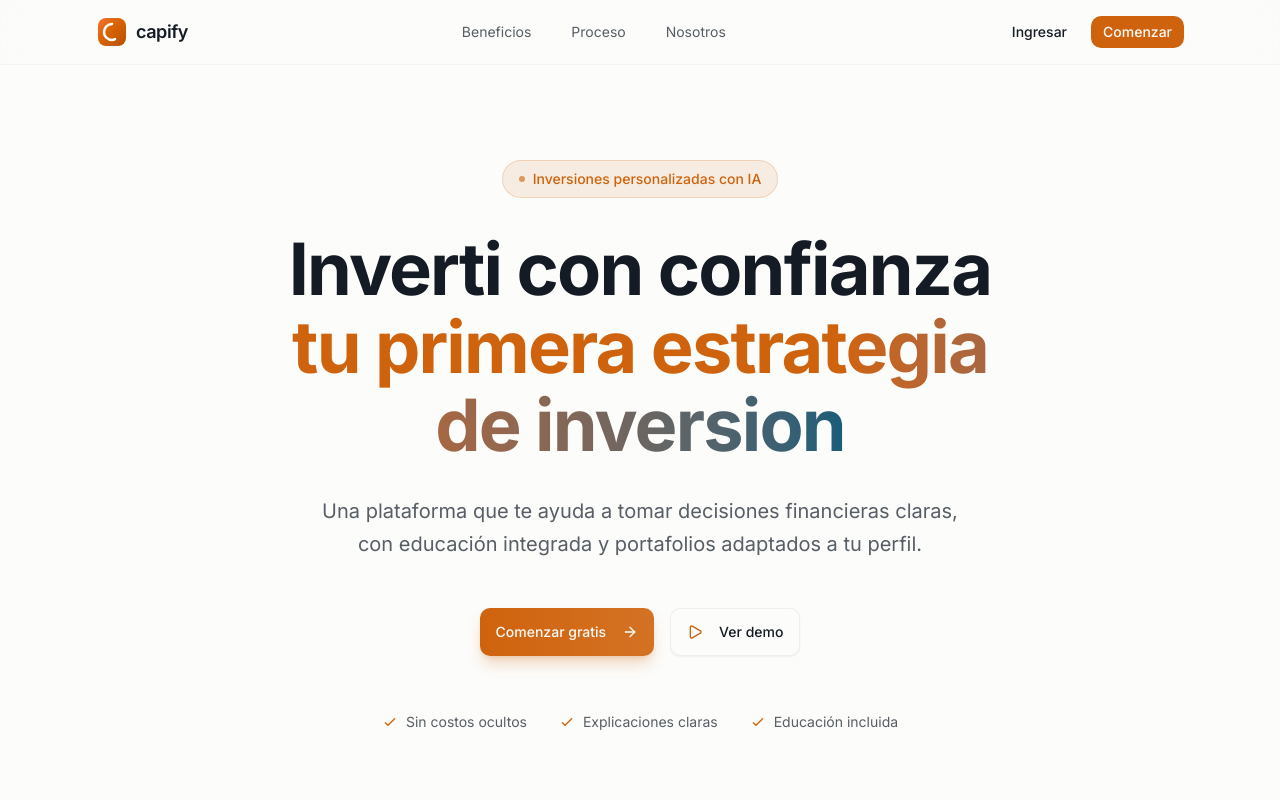
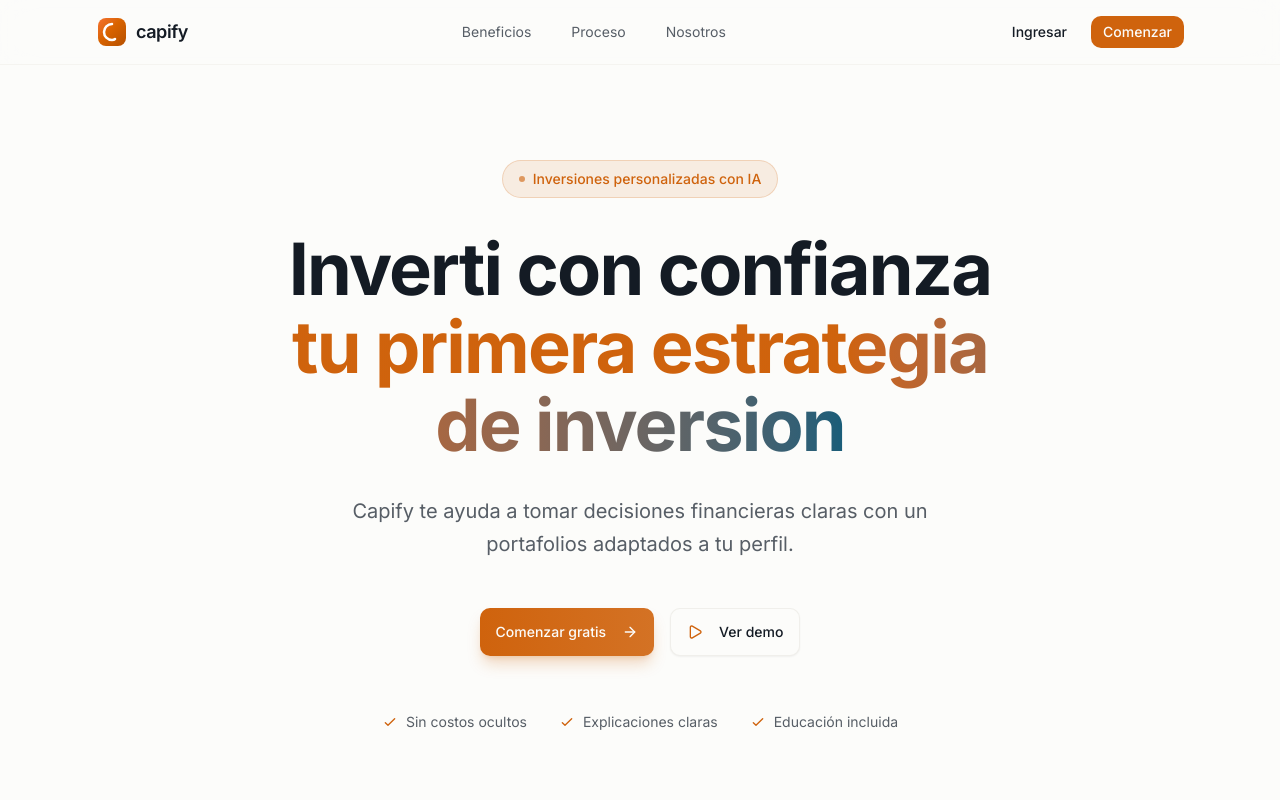
Before and after one commit to feliaffonso30-prog/capify-app, a Next.js app: page / in a window 1280 px wide. Shown: the top 800 px of the page. Built offline with nearby package versions, Linux system fonts and the light colour scheme.

Commit message:
Update hero.tsx

```diff
--- a/components/landing/hero.tsx
+++ b/components/landing/hero.tsx
@@ -33,8 +33,8 @@ export function Hero() {
 
           {/* Subheadline */}
           <p className="mt-8 text-lg md:text-xl text-muted-foreground leading-relaxed max-w-2xl mx-auto text-pretty">
-            Una plataforma que te ayuda a tomar decisiones financieras claras,
-            con educación integrada y portafolios adaptados a tu perfil.
+            Capify te ayuda a tomar decisiones financieras claras
+            con un portafolios adaptados a tu perfil.
           </p>
 
           {/* CTA Buttons */}
```
